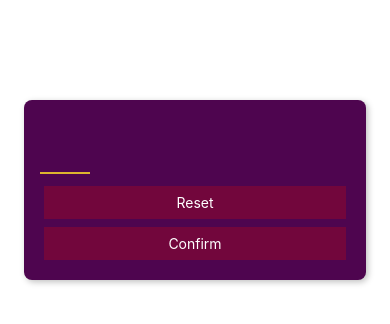
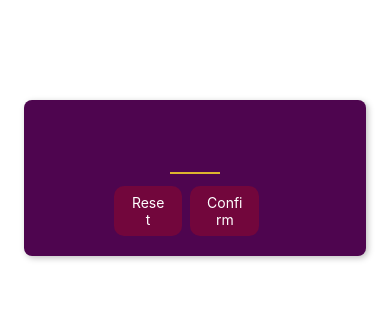
Before and after one commit to GustavoRRSilva/Guess-Number-ReactNative, a React Native app: screen / in a window 390 px wide. Shown: the top 324 px of the page. Built offline with nearby package versions, Linux system fonts and the light colour scheme.

Commit message:
feat: improving the button

```diff
--- a/components/PrimaryButton.js
+++ b/components/PrimaryButton.js
@@ -18,11 +18,12 @@ function PrimaryButton({ children }) {
 }
 const styles = StyleSheet.create({
   buttonOutContainer: {
-    borderRadius: 28,
+    backgroundColor: "#72063c",
+    overflow: "hidden",
     margin: 4,
+    borderRadius: 10,
   },
   buttonInnerContainer: {
-    backgroundColor: "#72063c",
     paddingVertical: 8,
     paddingHorizontal: 16,
     elevation: 2,
--- a/screens/StartGame.js
+++ b/screens/StartGame.js
@@ -10,8 +10,14 @@ function StartGame() {
           style={styles.numberInput}
           keyboardType="numeric"
         />
-        <PrimaryButton>Reset</PrimaryButton>
-        <PrimaryButton>Confirm</PrimaryButton>
+        <View style={styles.buttonsContainer}>
+          <View style={styles.buttonContainer}>
+            <PrimaryButton>Reset</PrimaryButton>
+          </View>
+          <View style={styles.buttonContainer}>
+            <PrimaryButton>Confirm</PrimaryButton>
+          </View>
+        </View>
       </View>
     </View>
   );
@@ -30,6 +36,8 @@ const styles = StyleSheet.create({
     shadowOpacity: 0.25,
     shadowOffset: { width: 2, height: 2 },
     shadowRadius: 6,
+    justifyContent: "center",
+    alignItems: "center",
   },
   numberInput: {
     height: 50,
@@ -42,5 +50,12 @@ const styles = StyleSheet.create({
     fontWeight: "bold",
     textAlign: "center",
   },
+  buttonsContainer: {
+    flexDirection: "row",
+  },
+  buttonContainer: {
+    width: "45%",
+    borderRadius: 20,
+  },
 });
 export default StartGame;
```
